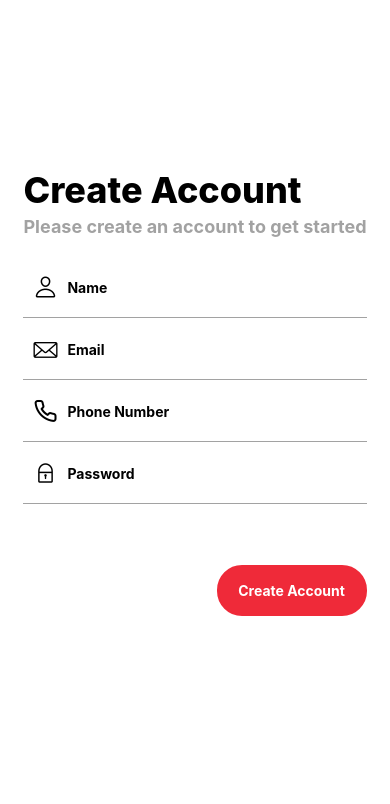
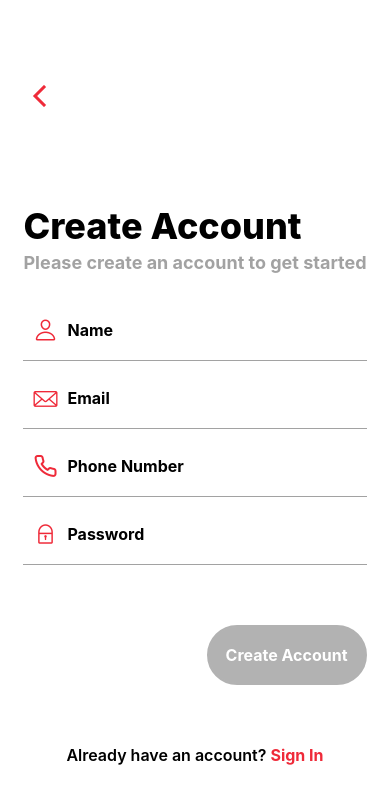
Before and after one commit to smahm01/SmartCart, a React Native app in the folder frontend/: screen /CreateAccount in a window 390 px wide. Shown: the top 804 px of the page. Built offline with nearby package versions, Linux system fonts and the light colour scheme; no server answers.

Commit message:
KAN-5: Finished create account feature

```diff
--- a/frontend/App.js
+++ b/frontend/App.js
@@ -3,27 +3,13 @@ import React, { useEffect, useState } from "react";
 import { StyleSheet } from "react-native";
 import { addDocument, getDocuments } from "./firebase/firebaseFunctions";
 import { NavigationContainer } from "@react-navigation/native";
-import { AuthenticationLoading } from "./screens/AuthenticationLoading";
+import { AuthenticationLoadingStack } from "./routes/AuthenticationLoadingStack";
 import { Home } from "./screens/Home";
 import { auth } from "./firebase/config";
 import { onAuthStateChanged } from "firebase/auth";
 
-// For sake of demonstration as of rn; we will find the best practice way of doing this
-const isAuthenticated = false;
 
 export default function App() {
-  // useEffect(() => {
-  //   const testFirestore = async () => {
-  //     // Adding a test user to firestore
-  //     await addDocument("users", { name: "Joe Shmoe", age: "24" });
-
-  //     // Get documents from the "testCollection"
-  //     const users = await getDocuments("users");
-  //     console.log("Retrieved users:", users);
-  //   };
-
-  //   testFirestore();
-  // }, []);
 
   const [user, setUser] = useState(null);
 
@@ -39,10 +25,9 @@ export default function App() {
     return unsubscribe;
   }, []);
 
-
   return (
     <NavigationContainer style={styles.container}>
-      {user ? <Home /> : <AuthenticationLoading />}
+      {user ? <Home /> : <AuthenticationLoadingStack />}
     </NavigationContainer>
   );
 }
--- /dev/null
+++ b/frontend/components/BackButton.js
@@ -0,0 +1,19 @@
+import React from "react";
+import { Pressable, StyleSheet, Dimensions } from "react-native";
+import { Ionicons } from "@expo/vector-icons";
+
+export const BackButton = ( { onPress }) => {
+  const height = Dimensions.get("window").height;
+  console.log(height);
+  return (
+    <Pressable onPress={onPress} style={styles.backButton}>
+      <Ionicons name="chevron-back-sharp" size={32} color="#EF2A39" />
+    </Pressable>
+  );
+};
+
+const styles = StyleSheet.create({
+  backButton: {
+    alignSelf: "flex-start",
+  },
+});
--- /dev/null
+++ b/frontend/routes/AuthenticationLoadingStack.js
@@ -0,0 +1,20 @@
+import React from "react";
+import { createStackNavigator } from "@react-navigation/stack";
+import { Landing } from "../screens/Landing";
+import { CreateAccount } from "../screens/CreateAccount";
+import { SignIn } from "../screens/SignIn";
+
+const Stack = createStackNavigator();
+
+export const AuthenticationLoadingStack = () => {
+  return (
+    <Stack.Navigator
+      initialRouteName="Landing"
+      screenOptions={{ headerShown: false }}
+    >
+      <Stack.Screen name="Landing" component={Landing} />
+      <Stack.Screen name="CreateAccount" component={CreateAccount} />
+      <Stack.Screen name="SignIn" component={SignIn} />
+    </Stack.Navigator>
+  );
+};
--- a/frontend/screens/AuthenticationLoading.js
+++ /dev/null
@@ -1,17 +0,0 @@
-import React from "react";
-import { createStackNavigator } from '@react-navigation/stack';
-import { Landing } from "./Landing";
-import { CreateAccount } from "./CreateAccount";
-import { SignIn } from "./SignIn";
-
-const Stack = createStackNavigator();
-
-export const AuthenticationLoading = () => {
-    return (
-        <Stack.Navigator initialRouteName="Landing" screenOptions={{headerShown: false}}>
-            <Stack.Screen name="Landing" component={Landing} />
-            <Stack.Screen name="CreateAccount" component={CreateAccount} />
-            <Stack.Screen name="SignIn" component={SignIn} />
-        </Stack.Navigator>
-    );
-}
--- a/frontend/screens/CreateAccount.js
+++ b/frontend/screens/CreateAccount.js
@@ -14,14 +14,110 @@ import Ionicons from "@expo/vector-icons/Ionicons";
 import Feather from "@expo/vector-icons/Feather";
 import Fontisto from "@expo/vector-icons/Fontisto";
 import AntDesign from "@expo/vector-icons/AntDesign";
+import { firestore } from "../firebase/config";
+import { doc, setDoc } from "firebase/firestore";
+import { BackButton } from "../components/BackButton";
 
-export const CreateAccount = () => {
+export const CreateAccount = ({ navigation }) => {
   const [name, setName] = useState("");
   const [email, setEmail] = useState("");
   const [password, setPassword] = useState("");
   const [phoneNumber, setPhoneNumber] = useState("");
   const [focusedInput, setFocusedInput] = useState("false");
   const [loading, setLoading] = useState(false);
+  const [nameValidated, setNameValidated] = useState(false);
+  const [nameProvided, setNameProvided] = useState(false);
+  const [nameValidationText, setNameValidationText] = useState("");
+  const [emailValidated, setEmailValidated] = useState(false);
+  const [emailProvided, setEmailProvided] = useState(false);
+  const [emailValidationText, setEmailValidationText] = useState("");
+  const [passwordValidated, setPasswordValidated] = useState(false);
+  const [passwordProvided, setPasswordProvided] = useState(false);
+  const [passwordValidationText, setPasswordValidationText] = useState("");
+  const [phoneNumberValidated, setPhoneNumberValidated] = useState(false);
+  const [phoneNumberProvided, setPhoneNumberProvided] = useState(false);
+  const [phoneNumberValidationText, setPhoneNumberValidationText] =
+    useState("");
+
+  const validateInput = (input) => {
+    if (input === "name") {
+      if (name === "") {
+        setNameProvided(false);
+      } else {
+        setNameProvided(true);
+        if (name.length >= 5) {
+          setNameValidated(true);
+          setNameValidationText("");
+        } else {
+          setNameValidated(false);
+          setNameValidationText("Name must be at least 5 characters long");
+        }
+      }
+    } else if (input === "email") {
+      if (email === "") {
+        setEmailProvided(false);
+      } else {
+        setEmailProvided(true);
+        const emailRegex = /^[a-zA-Z0-9._-]+@[a-zA-Z0-9.-]+\.[a-zA-Z]{2,6}$/;
+        if (emailRegex.test(email)) {
+          setEmailValidated(true);
+          setEmailValidationText("");
+        } else {
+          setEmailValidated(false);
+          setEmailValidationText("Please prove a valid email");
+        }
+      }
+    } else if (input === "password") {
+      if (password === "") {
+        setPasswordProvided(false);
+      } else {
+        setPasswordProvided(true);
+        if (password.length >= 8) {
+          setPasswordValidated(true);
+          setPasswordValidationText("");
+        } else {
+          setPasswordValidated(false);
+          setPasswordValidationText(
+            "Password must be at least 8 characters long"
+          );
+        }
+      }
+    } else if (input === "phoneNumber") {
+      if (phoneNumber === "") {
+        setPhoneNumberProvided(false);
+      } else {
+        setPhoneNumberProvided(true);
+        const numberRegex = /^\d{3}-\d{3}-\d{4}$/;
+        if (numberRegex.test(phoneNumber)) {
+          setPhoneNumberValidated(true);
+          setPhoneNumberValidationText("");
+        } else {
+          setPhoneNumberValidated(false);
+          setPhoneNumberValidationText("Format XXX-XXX-XXXX expected");
+        }
+      }
+    }
+  };
+
+  const validateAllInputs = () => {
+    if (
+      nameProvided &&
+      emailProvided &&
+      passwordProvided &&
+      phoneNumberProvided
+    ) {
+      if (
+        nameValidated &&
+        emailValidated &&
+        passwordValidated &&
+        phoneNumberValidated
+      ) {
+        return true;
+      } else {
+        return false;
+      }
+    }
+  };
 
   const createAccount = async () => {
     setLoading(true);
@@ -31,7 +127,21 @@ export const CreateAccount = () => {
         email,
         password
       );
-      console.log("Account created with response: ", response.user);
+      console.log("Account created with response: ", response);
+
+      // Fetch user data from response
+      const user = response.user;
+
+      // Add user data to the database
+      if (user) {
+        const userDocRef = doc(firestore, "users", user.uid);
+        await setDoc(userDocRef, {
+          uid: user.uid,
+          name: name,
+          email: user.email,
+          phoneNumber: phoneNumber,
+        });
+      }
     } catch (error) {
       alert(error.message);
       console.log("Error creating account: ", error.message);
@@ -46,38 +156,59 @@ export const CreateAccount = () => {
         <ActivityIndicator size="large" color="#EF2A39" />
       ) : (
         <KeyboardAvoidingView behavior="padding">
-          <Text style={styles.createAccount}>Create Account</Text>
-          <Text style={styles.createAccountInfo}>
-            Please create an account to get started
-          </Text>
+          <View style={styles.header}>
+            <BackButton onPress={() => navigation.goBack()} />
+            <View style={styles.headerText}>
+              <Text style={styles.createAccount}>Create Account</Text>
+              <Text style={styles.createAccountInfo}>
+                Please create an account to get started
+              </Text>
+            </View>
+          </View>
 
           <View
             style={[
               styles.inputBox,
               focusedInput === "name" && styles.focusedInput,
+              !nameValidated && nameProvided ? styles.invalidInput : null,
             ]}
           >
-            <Ionicons name="person-outline" size={24} color="black" />
+            <Ionicons name="person-outline" size={24} color="#EF2A39" />
             <TextInput
-              style={styles.input}
+              style={[
+                styles.input,
+                !nameValidated && nameProvided
+                  ? styles.invalidInputTextBox
+                  : null,
+              ]}
               name="name"
               value={name}
               placeholder="Name"
               autoCapitalize="words"
               onChangeText={(name) => setName(name)}
               onFocus={() => setFocusedInput("name")}
+              onBlur={() => validateInput("name")}
             ></TextInput>
           </View>
+          {!nameValidated && nameProvided ? (
+            <Text style={styles.invalidInputText}>{nameValidationText}</Text>
+          ) : null}
 
           <View
             style={[
               styles.inputBox,
               focusedInput === "email" && styles.focusedInput,
+              !emailValidated && emailProvided ? styles.invalidInput : null,
             ]}
           >
-            <Fontisto name="email" size={24} color="black" />
+            <Fontisto name="email" size={24} color="#EF2A39" />
             <TextInput
-              style={styles.input}
+              style={[
+                styles.input,
+                !emailValidated && emailProvided
+                  ? styles.invalidInputTextBox
+                  : null,
+              ]}
               name="email"
               value={email}
               placeholder="Email"
@@ -85,36 +216,62 @@ export const CreateAccount = () => {
               keyboardType="email-address"
               onChangeText={(email) => setEmail(email)}
               onFocus={() => setFocusedInput("email")}
+              onBlur={() => validateInput("email")}
             ></TextInput>
           </View>
+          {!emailValidated && emailProvided ? (
+            <Text style={styles.invalidInputText}>{emailValidationText}</Text>
+          ) : null}
 
           <View
             style={[
               styles.inputBox,
               focusedInput === "number" && styles.focusedInput,
+              !phoneNumberValidated && phoneNumberProvided
+                ? styles.invalidInput
+                : null,
             ]}
           >
-            <Feather name="phone" size={24} color="black" />
+            <Feather name="phone" size={24} color="#EF2A39" />
             <TextInput
-              style={styles.input}
+              style={[
+                styles.input,
+                !phoneNumberValidated && phoneNumberProvided
+                  ? styles.invalidInputTextBox
+                  : null,
+              ]}
               name="phoneNumber"
               value={phoneNumber}
               placeholder="Phone Number"
               keyboardType="phone-pad"
               onChangeText={(number) => setPhoneNumber(number)}
               onFocus={() => setFocusedInput("number")}
+              onBlur={() => validateInput("phoneNumber")}
             ></TextInput>
           </View>
+          {!phoneNumberValidated && phoneNumberProvided ? (
+            <Text style={styles.invalidInputText}>
+              {phoneNumberValidationText}
+            </Text>
+          ) : null}
 
           <View
             style={[
               styles.inputBox,
               focusedInput === "password" && styles.focusedInput,
+              !passwordValidated && passwordProvided
+                ? styles.invalidInput
+                : null,
             ]}
           >
-            <AntDesign name="lock" size={24} color="black" />
+            <AntDesign name="lock" size={24} color="#EF2A39" />
             <TextInput
-              style={styles.input}
+              style={[
+                styles.input,
+                !passwordValidated && passwordProvided
+                  ? styles.invalidInputTextBox
+                  : null,
+              ]}
               name="password"
               value={password}
               placeholder="Password"
@@ -122,12 +279,34 @@ export const CreateAccount = () => {
               secureTextEntry="true"
               onChangeText={(password) => setPassword(password)}
               onFocus={() => setFocusedInput("password")}
+              onBlur={() => validateInput("password")}
             ></TextInput>
           </View>
+          {!passwordValidated && passwordProvided ? (
+            <Text style={styles.invalidInputText}>
+              {passwordValidationText}
+            </Text>
+          ) : null}
 
-          <Pressable style={styles.createAccountButton} onPress={createAccount}>
+          <Pressable
+            style={[
+              styles.createAccountButton,
+              validateAllInputs() ? null : styles.disabledButton,
+            ]}
+            onPress={createAccount}
+            disabled={validateAllInputs() ? false : true}
+          >
             <Text style={styles.createAccountButtonText}>Create Account</Text>
           </Pressable>
+
+          <View style={styles.redirectToSignIn}>
+            <Text style={styles.redirectToSignInText}>
+              Already have an account?
+            </Text>
+            <Pressable onPress={() => navigation.navigate("SignIn")}>
+              <Text style={styles.redirectToSignInButton}>Sign In</Text>
+            </Pressable>
+          </View>
         </KeyboardAvoidingView>
       )}
     </View>
@@ -141,6 +320,10 @@ const styles = StyleSheet.create({
     alignItems: "center",
     backgroundColor: "white",
     width: "auto",
+  },
+
+  headerText: {
+    marginTop: 90
   },
 
   createAccount: {
@@ -166,7 +349,7 @@ const styles = StyleSheet.create({
     borderBottomColor: "#A2A2A2",
     borderBottomWidth: 1,
     paddingHorizontal: 10,
-    marginBottom: 1,
+    marginTop: 7,
   },
 
   input: {
@@ -177,13 +360,29 @@ const styles = StyleSheet.create({
     flex: 1,
     backgroundColor: "white",
     fontWeight: "700",
+    fontSize: 16,
   },
 
   focusedInput: {
     transform: [{ scale: 1.05 }],
-    borderWidth: 1,
-    borderRadius: 4,
-    borderColor: "#A2A2A2",
+  },
+
+  invalidInputText: {
+    color: "#EF2A39",
+    marginTop: 1,
+    fontWeight: "bold",
+  },
+
+  invalidInputTextBox: {
+    backgroundColor: "#EF2A39",
+  },
+
+  invalidInput: {
+    borderColor: "#7a151d",
+    borderWidth: 2,
+    backgroundColor: "#EF2A39",
+    borderRadius: 15,
+    opacity: 0.65,
   },
 
   createAccountButton: {
@@ -192,10 +391,10 @@ const styles = StyleSheet.create({
     backgroundColor: "white",
     borderColor: "#EF2A39",
     borderWidth: 2,
-    borderRadius: 25,
-    paddingVertical: 15,
+    borderRadius: 30,
+    paddingVertical: 18,
     marginVertical: 60,
-    width: 150,
+    width: 160,
     alignSelf: "flex-end",
     backgroundColor: "#EF2A39",
   },
@@ -203,6 +402,32 @@ const styles = StyleSheet.create({
   createAccountButtonText: {
     color: "white",
     fontWeight: "700",
-    fontSize: 14,
+    fontSize: 16,
+  },
+
+  disabledButton: {
+    backgroundColor: "gray",
+    borderColor: "gray",
+    opacity: 0.6,
+  },
+
+  redirectToSignIn: {
+    display: "flex",
+    flexDirection: "row",
+    alignItems: "center",
+    justifyContent: "center",
+  },
+
+  redirectToSignInText: {
+    color: "#000000",
+    fontSize: 16,
+    fontWeight: "600",
+  },
+
+  redirectToSignInButton: {
+    color: "#EF2A39",
+    fontSize: 16,
+    fontWeight: "700",
+    paddingLeft: 4,
   },
 });
```
